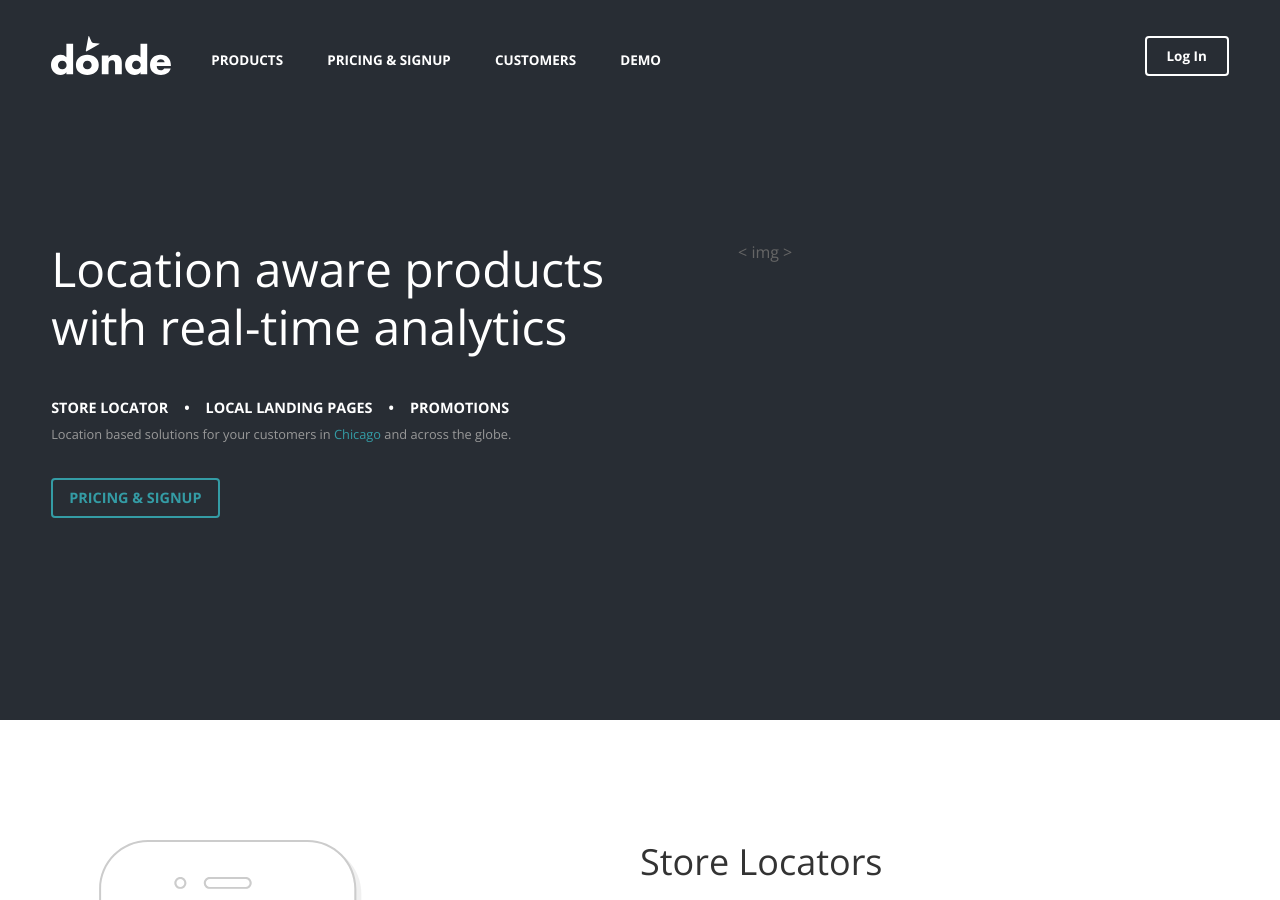
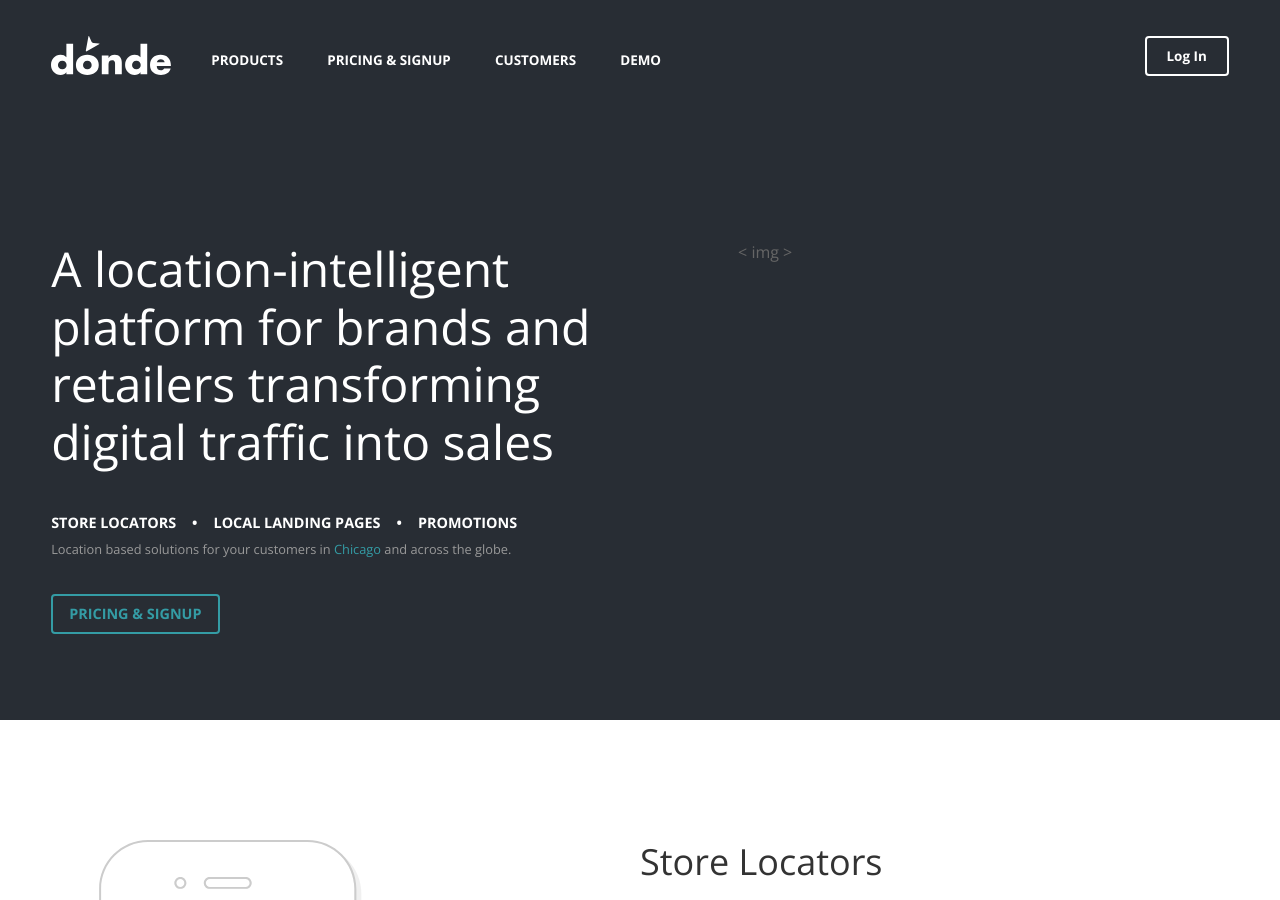
Before and after one commit to donde-io/donde-io.github.io, a Jekyll site: the page built from index.html, in a window 1280 px wide and 900 px high. Built offline with Jekyll 4.4.1, drawn with Linux system fonts in a browser that asks for light colours; nearby versions of some CDN libraries; comment, search, counter and statistics services are not loaded.

Commit message:
Koala :: updated favicon

```diff
--- a/index.html
+++ b/index.html
@@ -1,6 +1,6 @@
 ---
 layout: "default"
-title: "-"
+title: "Dónde Location Aware Products & Shopper Marketing Platform"
 meta-description: "-"
 meta-robots: "index, follow"
 ---
@@ -10,8 +10,8 @@
 	<div class="container">
 		<div class="row">
 			<div class="col six">
-				<h1>Location aware products with real-time analytics</h1>
-				<p><strong>Store Locator<span>•</span>Local Landing Pages<span>•</span>Promotions</strong><br><small>Location based solutions for your customers in <em>Chicago</em> and across the globe.</small></p>
+				<h1>A location-intelligent platform for brands and retailers transforming digital traffic into sales</h1>
+				<p><strong>Store Locators<span>•</span>Local Landing Pages<span>•</span>Promotions</strong><br><small>Location based solutions for your customers in <em>Chicago</em> and across the globe.</small></p>
 				<a class="button teal" href="/pricing">Pricing &amp; Signup</a>
 			</div>
 			<div class="col five off-one">
```
Also changed, not shown: favicon.ico, 2 other files.
